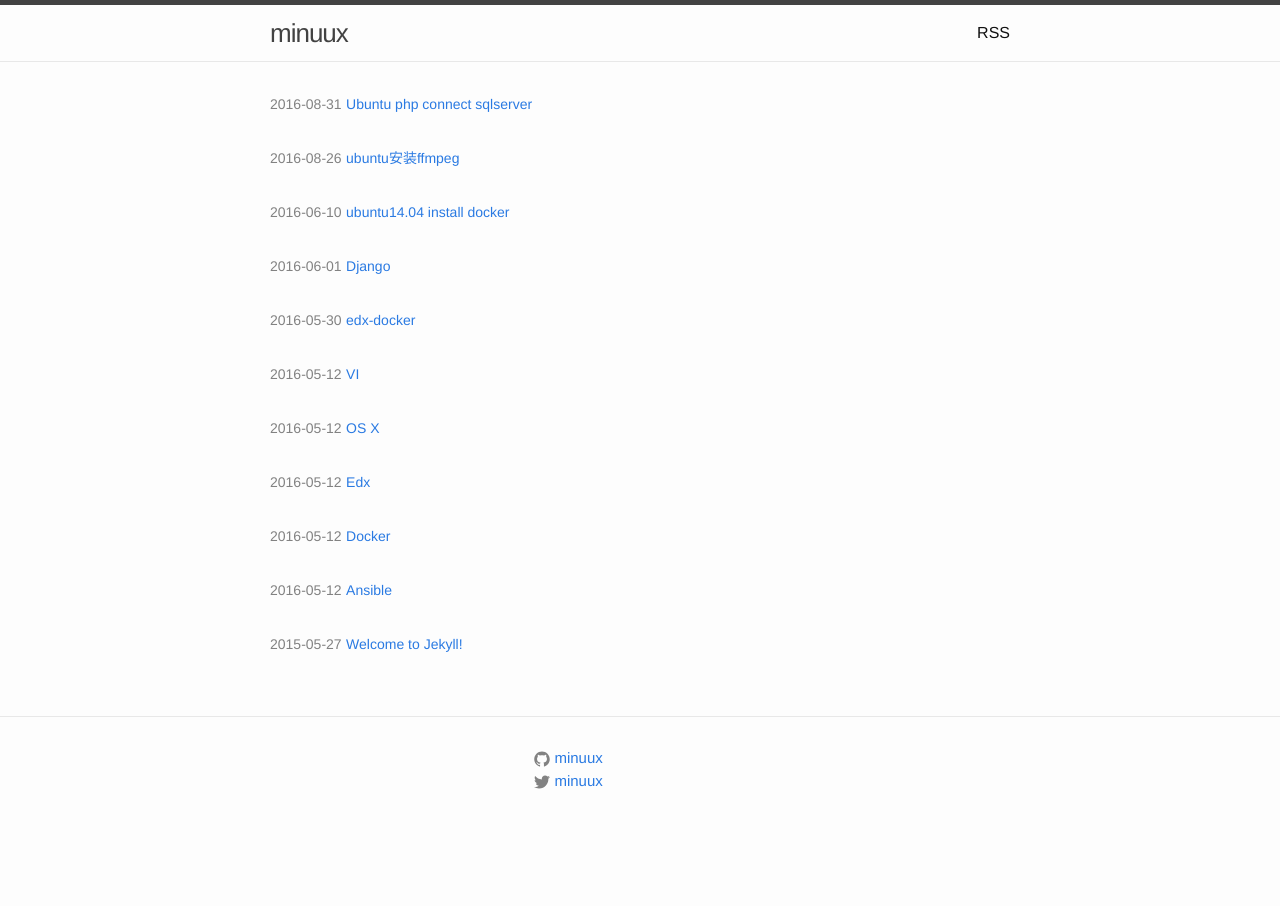
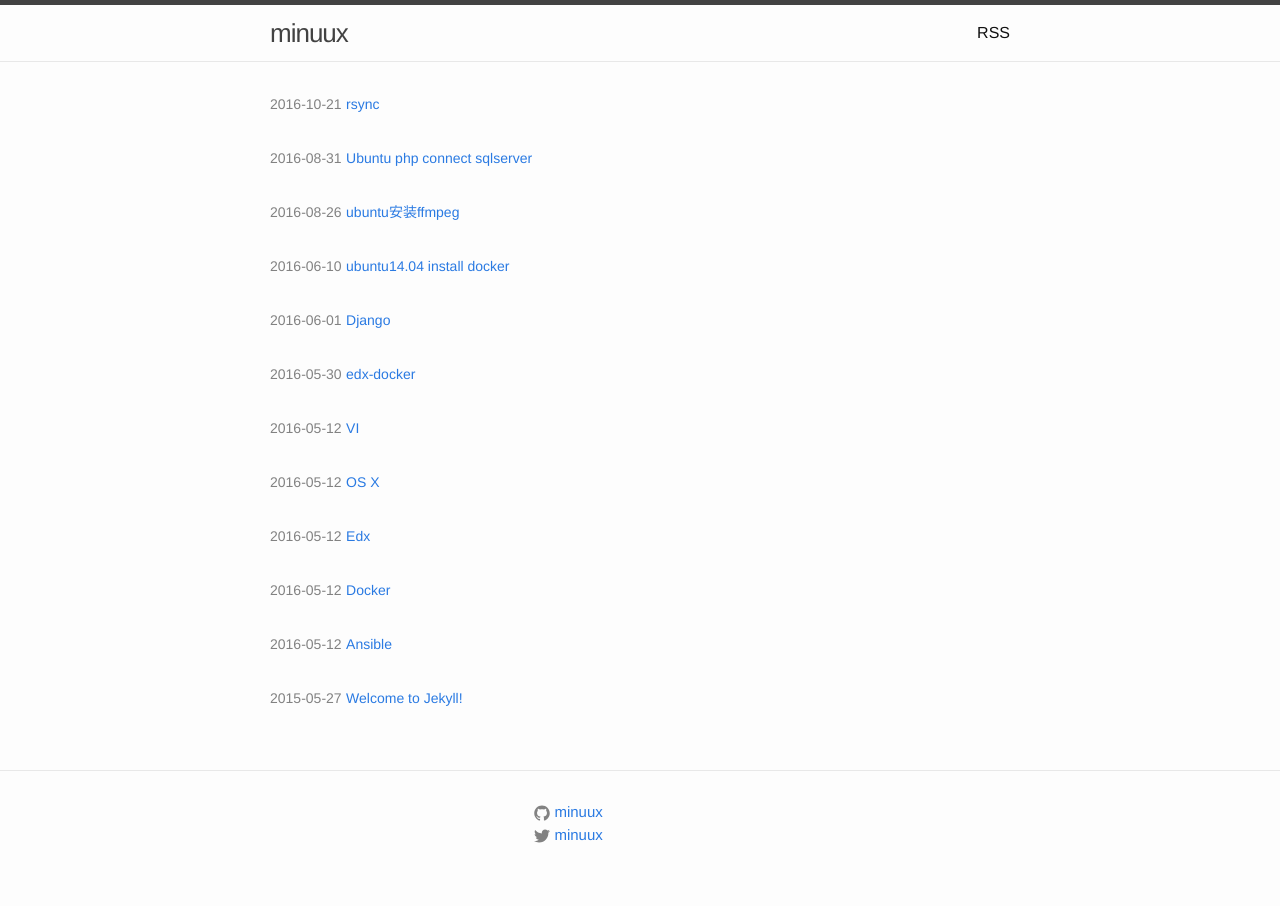
Before and after one commit to minuux/minuux.github.io, a Jekyll site: the page built from index.html, in a window 1280 px wide. Built offline with Jekyll 4.4.1, drawn with Linux system fonts in a browser that asks for light colours.

Commit message:
Update and rename rsync.md to 2016-10-21-rsync.md

```diff
--- a/_posts/rsync.md
+++ b/_posts/2016-10-21-rsync.md
@@ -1,3 +1,10 @@
+---
+layout: post
+title:  "rsync"
+date:   2016-10-21 16:26:31 +0000
+categories: notes
+---
+
 # cygwin 部署 rsync
 
 在windows下备份手机相册，通过简单的 [手机APP](https://itunes.apple.com/cn/app/zhao-pian-shi-pin-bei-fen/id945026388) 直接备份，可以每次备份不重复。
```
